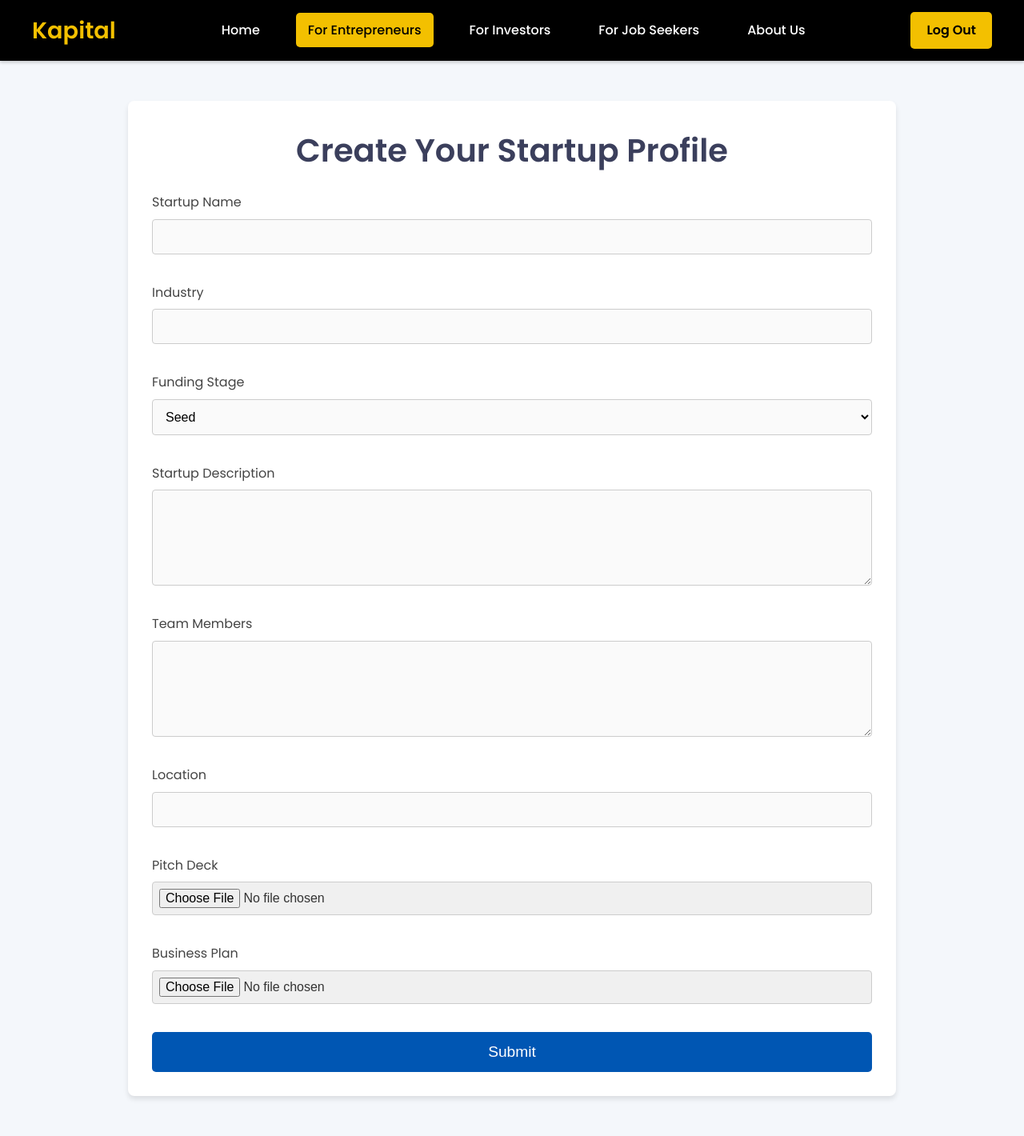
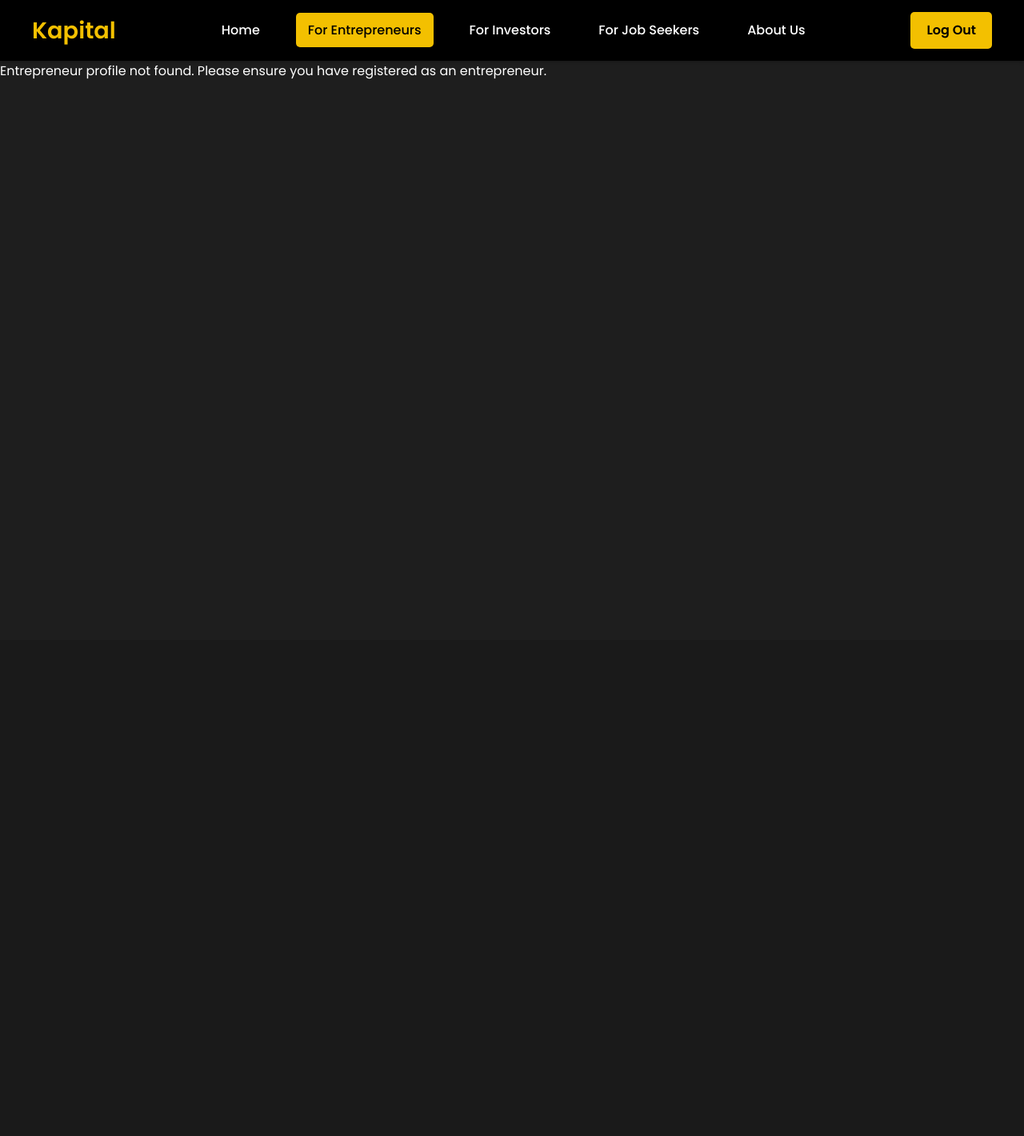
Before and after one commit to jessyforg/CAPSTONE_Kapital, a PHP site: page /entrepreneurs.php in a window 1280 px wide. Shown: the whole page at 80% size. After the commit the page ends 99 px from the top, so only its background shows below. Run offline with PHP 8.4, Linux system fonts and the light colour scheme; the visitor is signed in with stand-in values (Sample User, id 1); data that the repository does not hold is empty.

Commit message:
Improved flow for Entrepreneurs' Sign In/Sign Up
Also, optimized the database tables
Removed the redundancies.

```diff
--- a/Kapital_System/entrepreneurs.php
+++ b/Kapital_System/entrepreneurs.php
@@ -1,12 +1,23 @@
 <?php
-session_start();
-// Include necessary files
+session_start(); // Start the session
 include('navbar.php');
 include('db_connection.php'); // Assuming a separate file for database connection
 
-// Ensure the user is logged in
-if (!isset($_SESSION['user_id'])) {
-    die("User is not logged in. Please log in to create a startup.");
+// Redirect if the user is not logged in or does not have the entrepreneur role
+if (!isset($_SESSION['user_id']) || $_SESSION['role'] !== 'entrepreneur') {
+    header("Location: sign_in.php");
+    exit("Redirecting to login page...");
+}
+
+// Retrieve the user ID from the session
+$user_id = $_SESSION['user_id'];
+
+// Check if the entrepreneur exists in the Entrepreneurs table
+$query = "SELECT entrepreneur_id FROM Entrepreneurs WHERE entrepreneur_id = '$user_id'";
+$result = mysqli_query($conn, $query);
+
+if (mysqli_num_rows($result) === 0) {
+    die("Entrepreneur profile not found. Please ensure you have registered as an entrepreneur.");
 }
 
 // Check if the form is submitted
@@ -16,185 +27,167 @@ if ($_SERVER['REQUEST_METHOD'] == 'POST') {
     $industry = mysqli_real_escape_string($conn, $_POST['industry']);
     $funding_stage = mysqli_real_escape_string($conn, $_POST['funding_stage']);
     $description = mysqli_real_escape_string($conn, $_POST['description']);
-    $team_members = mysqli_real_escape_string($conn, $_POST['team_members']);
     $location = mysqli_real_escape_string($conn, $_POST['location']);
+    $website = mysqli_real_escape_string($conn, $_POST['website']);
+    $pitch_deck_url = mysqli_real_escape_string($conn, $_POST['pitch_deck_url']);
+    $business_plan_url = mysqli_real_escape_string($conn, $_POST['business_plan_url']);
 
-    // Handle file uploads (pitch deck, business plan)
-    $pitch_deck = '';
-    $business_plan = '';
+    // Check if a record already exists in the Startups table
+    $query_check_startup = "SELECT startup_id FROM Startups WHERE entrepreneur_id = '$user_id'";
+    $result_check_startup = mysqli_query($conn, $query_check_startup);
 
-    if (isset($_FILES['pitch_deck']) && $_FILES['pitch_deck']['error'] == 0) {
-        $pitch_deck = 'uploads/' . basename($_FILES['pitch_deck']['name']);
-        move_uploaded_file($_FILES['pitch_deck']['tmp_name'], $pitch_deck);
-    }
+    if (mysqli_num_rows($result_check_startup) > 0) {
+        // Update the existing record in Startups table
+        $query_update_startup = "
+            UPDATE Startups
+            SET
+                name = '$startup_name',
+                industry = '$industry',
+                description = '$description',
+                location = '$location',
+                pitch_deck_url = '$pitch_deck_url',
+                business_plan_url = '$business_plan_url'
+            WHERE entrepreneur_id = '$user_id'
+        ";
+        $result_update_startup = mysqli_query($conn, $query_update_startup);
 
-    if (isset($_FILES['business_plan']) && $_FILES['business_plan']['error'] == 0) {
-        $business_plan = 'uploads/' . basename($_FILES['business_plan']['name']);
-        move_uploaded_file($_FILES['business_plan']['tmp_name'], $business_plan);
-    }
+        if ($result_update_startup) {
+            echo "Startup profile updated successfully!";
+        } else {
+            echo "Error updating startup profile: " . mysqli_error($conn);
+        }
+    } else {
+        // Insert a new record into Startups table
+        $query_insert_startup = "
+            INSERT INTO Startups (
+                entrepreneur_id,
+                name,
+                industry,
+                description,
+                location,
+                pitch_deck_url,
+                business_plan_url
+            ) VALUES (
+                '$user_id',
+                '$startup_name',
+                '$industry',
+                '$description',
+                '$location',
+                '$pitch_deck_url',
+                '$business_plan_url'
+            )
+        ";
+        $result_insert_startup = mysqli_query($conn, $query_insert_startup);
 
-    // Insert the startup details into the database
-    $user_id = $_SESSION['user_id']; // Assuming the user is logged in and their user_id is stored in the session
-    $query = "INSERT INTO Startups (entrepreneur_id, name, industry, description, location, pitch_deck_url, business_plan_url)
-              VALUES ('$user_id', '$startup_name', '$industry', '$description', '$location', '$pitch_deck', '$business_plan')";
-    $result = mysqli_query($conn, $query);
-
-    if ($result) {
-        echo "Startup created successfully!";
-    } else {
-        echo "Error creating startup: " . mysqli_error($conn);
+        if ($result_insert_startup) {
+            echo "Startup profile created successfully!";
+        } else {
+            echo "Error creating startup profile: " . mysqli_error($conn);
+        }
     }
 }
 ?>
 
-<!-- Embedded CSS -->
+<!-- Embedded CSS and form code -->
 <style>
-    /* General Reset */
-    * {
-        margin: 0;
-        padding: 0;
-        box-sizing: border-box;
-    }
-
     body {
-        font-family: 'Poppins', sans-serif;
-        background-color: #f4f7fb;
-        color: #333;
-        line-height: 1.6;
+        font-family: Arial, sans-serif;
+        background-color: #f4f4f4;
         margin: 0;
         padding: 0;
     }
 
     .container {
-        max-width: 960px;
-        margin: 50px auto;
-        padding: 30px;
-        background-color: #fff;
+        width: 80%;
+        margin: 0 auto;
+        padding: 20px;
+        background-color: white;
         border-radius: 8px;
-        box-shadow: 0 4px 6px rgba(0, 0, 0, 0.1);
+        box-shadow: 0 0 10px rgba(0, 0, 0, 0.1);
     }
 
     h1 {
-        font-size: 2.5rem;
+        font-size: 2rem;
+        color: #333;
         margin-bottom: 20px;
-        color: #3b3f5c;
-        text-align: center;
-        font-weight: 600;
     }
 
-    form {
-        display: grid;
-        grid-template-columns: 1fr;
-        gap: 20px;
-    }
-
-    /* Form Elements */
-    label {
-        font-size: 1rem;
-        color: #444;
-        margin-bottom: 8px;
-    }
-
-    input[type="text"],
-    input[type="file"],
-    textarea,
-    select {
-        width: 100%;
-        padding: 12px;
-        border: 1px solid #ccc;
-        border-radius: 4px;
-        font-size: 1rem;
-        background-color: #fafafa;
-        transition: border-color 0.3s ease;
-    }
-
-    input[type="text"]:focus,
-    textarea:focus,
-    select:focus,
-    input[type="file"]:focus {
-        border-color: #0056b3;
-        outline: none;
-        background-color: #fff;
-    }
-
-    textarea {
-        min-height: 120px;
-    }
-
-    button[type="submit"] {
-        background-color: #0056b3;
-        color: white;
-        padding: 14px 20px;
-        border: none;
-        border-radius: 5px;
-        font-size: 1.2rem;
-        cursor: pointer;
-        transition: background-color 0.3s ease;
-        width: 100%;
-    }
-
-    button[type="submit"]:hover {
-        background-color: #003d7a;
-    }
-
-    button[type="submit"]:focus {
-        outline: none;
-    }
-
-    /* Spacing and Layout */
     .form-group {
-        display: flex;
-        flex-direction: column;
         margin-bottom: 15px;
     }
 
-    /* File Input */
-    input[type="file"] {
-        padding: 8px;
-        background-color: #f0f0f0;
+    .form-group label {
+        font-size: 1rem;
+        color: #333;
+        display: block;
+        margin-bottom: 5px;
     }
 
-    input[type="file"]:focus {
-        background-color: #fff;
+    .form-group input,
+    .form-group textarea,
+    .form-group select {
+        width: 100%;
+        padding: 10px;
+        font-size: 1rem;
+        border: 1px solid #ccc;
+        border-radius: 5px;
+        box-sizing: border-box;
     }
 
-    /* Responsive Design */
-    @media (max-width: 768px) {
-        .container {
-            padding: 20px;
-        }
+    .form-group textarea {
+        resize: vertical;
+        height: 150px;
+    }
 
-        h1 {
-            font-size: 2rem;
-        }
+    .form-group select {
+        padding: 12px 10px;
+    }
 
-        form {
-            grid-template-columns: 1fr;
-        }
+    button {
+        background-color: #007bff;
+        color: white;
+        padding: 12px 20px;
+        font-size: 1rem;
+        border: none;
+        border-radius: 5px;
+        cursor: pointer;
+    }
 
-        button[type="submit"] {
-            font-size: 1rem;
-        }
+    button:hover {
+        background-color: #0056b3;
+    }
+
+    .form-group input[type="text"] {
+        height: 40px;
+    }
+
+    .form-group input[type="submit"] {
+        width: auto;
+        background-color: #28a745;
+    }
+
+    .form-group input[type="submit"]:hover {
+        background-color: #218838;
     }
 </style>
 
-<!-- Entrepreneurs Page -->
 <div class="container">
-    <h1>Create Your Startup Profile</h1>
-    <form method="POST" enctype="multipart/form-data">
+    <h1>Create or Update Your Startup Profile</h1>
+    <form method="POST">
         <div class="form-group">
             <label for="startup_name">Startup Name</label>
-            <input type="text" id="startup_name" name="startup_name" required class="form-control">
+            <input type="text" id="startup_name" name="startup_name" placeholder="Enter your startup's name" required>
         </div>
 
         <div class="form-group">
             <label for="industry">Industry</label>
-            <input type="text" id="industry" name="industry" required class="form-control">
+            <input type="text" id="industry" name="industry"
+                placeholder="Enter your industry (e.g., Technology, Health)" required>
         </div>
 
         <div class="form-group">
             <label for="funding_stage">Funding Stage</label>
-            <select id="funding_stage" name="funding_stage" required class="form-control">
+            <select id="funding_stage" name="funding_stage" required>
                 <option value="seed">Seed</option>
                 <option value="series_a">Series A</option>
                 <option value="series_b">Series B</option>
@@ -205,29 +198,31 @@ if ($_SERVER['REQUEST_METHOD'] == 'POST') {
 
         <div class="form-group">
             <label for="description">Startup Description</label>
-            <textarea id="description" name="description" required class="form-control"></textarea>
-        </div>
-
-        <div class="form-group">
-            <label for="team_members">Team Members</label>
-            <textarea id="team_members" name="team_members" class="form-control"></textarea>
+            <textarea id="description" name="description" placeholder="Provide a brief description of your startup"
+                required></textarea>
         </div>
 
         <div class="form-group">
             <label for="location">Location</label>
-            <input type="text" id="location" name="location" class="form-control">
+            <input type="text" id="location" name="location" placeholder="Enter your location (e.g., New York, USA)">
         </div>
 
         <div class="form-group">
-            <label for="pitch_deck">Pitch Deck</label>
-            <input type="file" id="pitch_deck" name="pitch_deck" class="form-control">
+            <label for="website">Website</label>
+            <input type="text" id="website" name="website" placeholder="Enter your website URL">
         </div>
 
         <div class="form-group">
-            <label for="business_plan">Business Plan</label>
-            <input type="file" id="business_plan" name="business_plan" class="form-control">
+            <label for="pitch_deck_url">Pitch Deck URL</label>
+            <input type="text" id="pitch_deck_url" name="pitch_deck_url" placeholder="Enter the URL to your pitch deck">
         </div>
 
-        <button type="submit" class="btn btn-primary">Submit</button>
+        <div class="form-group">
+            <label for="business_plan_url">Business Plan URL</label>
+            <input type="text" id="business_plan_url" name="business_plan_url"
+                placeholder="Enter the URL to your business plan">
+        </div>
+
+        <button type="submit">Submit</button>
     </form>
 </div>
```
Also changed, not shown: Kapital_System/sign_up.php (+6 -4 lines), Kapital_System/signup_process.php (+26 -6 lines), 1 other file.
